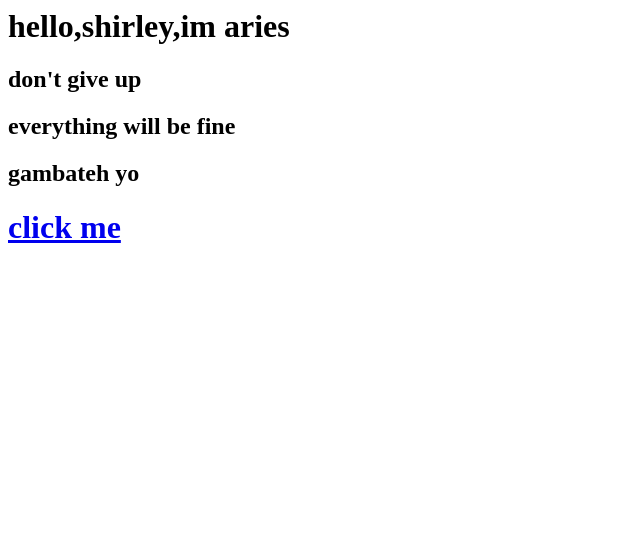
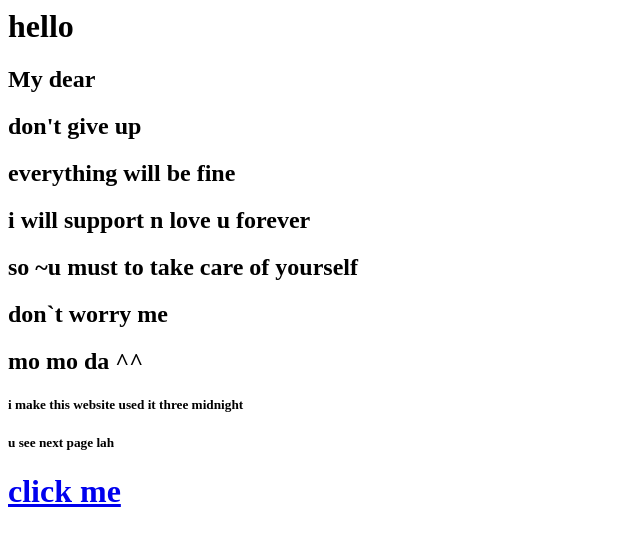
Before and after one commit to Aries0618/testing1, a plain HTML site: page Arieswebsite.HTML in a window 1280 px wide. Shown: the whole page, without its empty margins (0-640 px from the left). Drawn offline with Linux system fonts and the light colour scheme.

Commit message:
Update Arieswebsite.HTML

```diff
--- a/Arieswebsite.HTML
+++ b/Arieswebsite.HTML
@@ -6,10 +6,16 @@
       <meta http-equiv="X-UA-Compatible" content="IE=edge" />
       <meta name="viewport" content="width=device-width, initial-scale=1.0" />
       <title>add oil</title>
-      <h1>hello,shirley,im aries</h1>
+      <h1>hello<h1>
+      <h2>My dear</h1>
       <h2>don't give up</h2>
       <h2>everything will be fine</h2>
-      <h2>gambateh yo</h2>
+      <h2>i will support n love u forever</h2>
+      <h2>so ~u must to take care of yourself</h2>
+      <h2>don`t worry me </h2>
+      <h2>mo mo da ^^</h2>
+      <h5> i make this website used it three midnight</h5>
+      <h5> u see next page lah</h5>
       <a href="https://aries0618.github.io/testing1/aixin.html">
         <h1>
           click me
```
